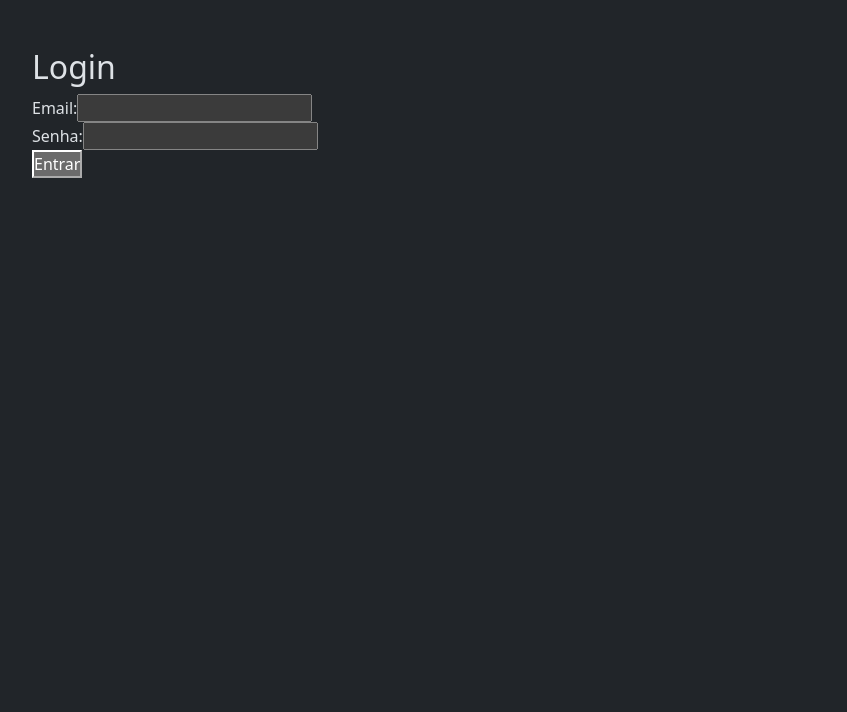
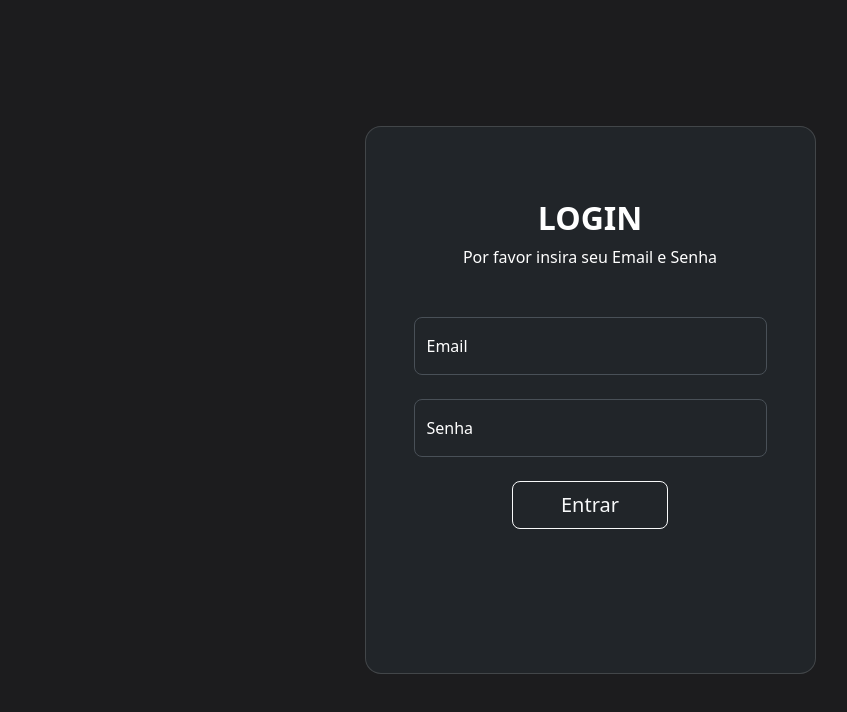
Before and after one commit to Carvalho-Juliano/estoque, a Next.js app: page /login in a window 1280 px wide. Shown: the top 712 px of the page, without its empty margins (50-897 px from the left). Built offline with nearby package versions, Linux system fonts and the light colour scheme.

Commit message:
Aplicação do bootstrap/css na pagina de login

```diff
--- a/src/app/globals.css
+++ b/src/app/globals.css
@@ -12,3 +12,8 @@
   flex-direction: column;
   min-height: 100vh;
 }
+
+/*Card de fundo pagina de login*/
+.bg-secondary-dark {
+  background-color: #1c1c1e;
+}
--- a/src/app/login/page.tsx
+++ b/src/app/login/page.tsx
@@ -31,30 +31,61 @@
   }
 
   return (
-    <main className="container mt-5">
-      <h2>Login</h2>
+    <main>
+      <section className="vh-100 bg-secondary-dark">
+        <div className="container py-5 h-100">
+          <div className="row d-flex justify-content-center align-items-center h-100">
+            <div className="col-12 col-md-8 col-lg-6 col-xl-5">
+              <div
+                className="card bg-dark text-white"
+                style={{ borderRadius: "1rem" }}
+              >
+                <div className="card-body p-5 text-center">
                   <form onSubmit={handleSubmit}>
-        <div>
-          <label>Email:</label>
+                    <div className="mb-md-5 mt-md-4 pb-5">
+                      <h2 className="fw-bold mb-2 text-uppercase">Login</h2>
+                      <p className="text-light-50 mb-5">
+                        Por favor insira seu Email e Senha
+                      </p>
+                      <div className="form-floating form-white mb-4">
                         <input
                           type="email"
+                          className="form-control form-control-lg"
                           value={email}
+                          placeholder="name@example.com"
+                          required
                           onChange={(ev) => setEmail(ev.target.value)}
-            required
                         />
+                        <label className="form-label">Email</label>
                       </div>
-        <div>
-          <label>Senha:</label>
+                      <div className="form-floating form-white mb-4">
                         <input
                           type="password"
+                          className="form-control form-control-lg"
                           value={senha}
+                          placeholder="********"
+                          required
                           onChange={(ev) => setSenha(ev.target.value)}
-            required
                         />
+                        <label className="form-label">Senha</label>
                       </div>
+
                       {erro && <div className="text-danger">{erro}</div>}
-        <button type="submit">Entrar</button>
+
+                      <button
+                        type="submit"
+                        className="btn btn-outline-light btn-lg px-5"
+                      >
+                        Entrar
+                      </button>
+                    </div>
                   </form>
+                </div>
+              </div>
+            </div>
+          </div>
+        </div>
+      </section>
     </main>
   );
 }
```
Lines whose indentation alone changed are shown as unchanged.
